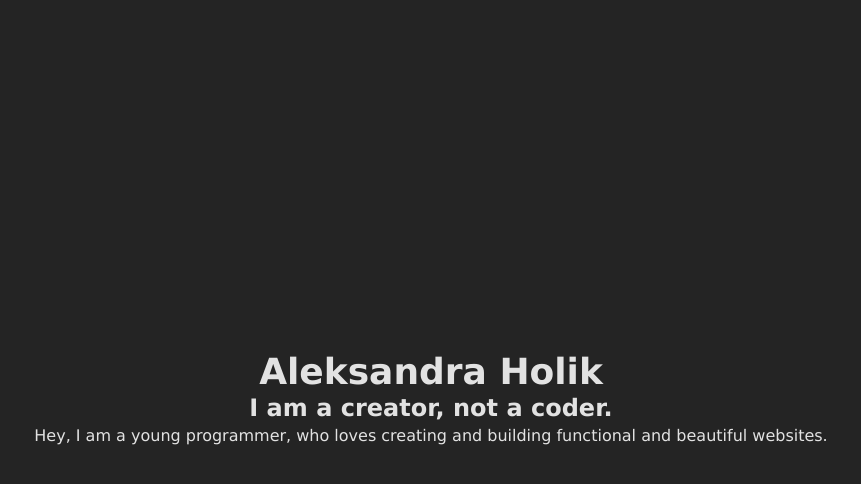
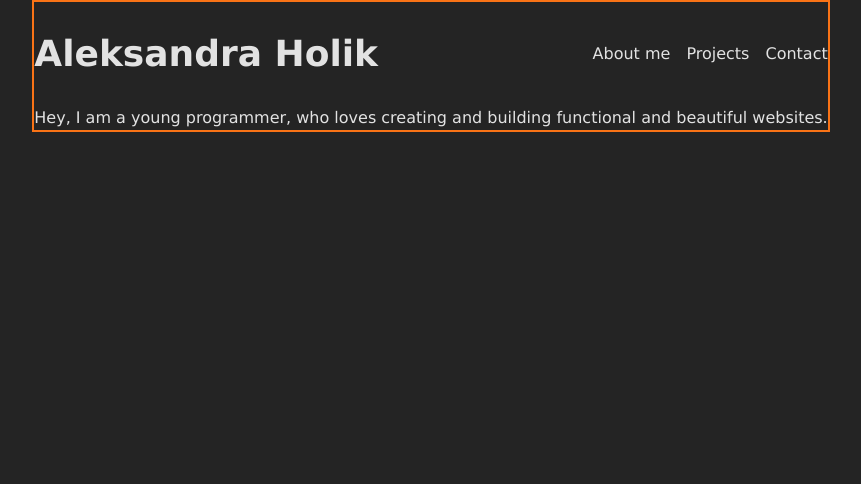
Before and after one commit to rarmand/portfolio, a React (Vite) app: page / in a window 1280 px wide. Shown: the top 484 px of the page, without its empty margins (209-1070 px from the left). Built offline with nearby package versions, Linux system fonts and the light colour scheme.

Commit message:
added menu to header

```diff
--- a/src/App.css
+++ b/src/App.css
@@ -1,10 +1,5 @@
-@tailwind base;
-@tailwind components;
-@tailwind utilities;
-
 #root {
   max-width: 1280px;
   margin: 0 auto;
-  padding: 2rem;
   text-align: center;
 }
--- a/src/App.tsx
+++ b/src/App.tsx
@@ -1,12 +1,10 @@
 import "./App.css";
+import Header from "./components/Header";
 
 function App() {
   return (
-    <>
-      <header>
-        <h1 className='text-4xl font-bold'>Aleksandra Holik</h1>
-        <h2 className='text-2xl font-semibold'>I am a creator, not a coder.</h2>
-      </header>
+    <div className='border-orange-500 border-2'>
+      <Header />
       <main>
         <p>
           Hey, I am a young programmer, who loves creating and building
@@ -14,7 +12,7 @@ function App() {
         </p>
       </main>
       <footer></footer>
-    </>
+    </div>
   );
 }
 
--- /dev/null
+++ b/src/components/Header.tsx
@@ -0,0 +1,22 @@
+function Header() {
+  return (
+    <header className='flex flex-row items-center justify-between py-8 '>
+      <h1 className='flex text-4xl font-bold'>Aleksandra Holik</h1>
+      <nav>
+        <ul className='flex flex-row gap-4'>
+          <li>
+            <a href='#about'>About me</a>
+          </li>
+          <li>
+            <a href='#projects'>Projects</a>
+          </li>
+          <li>
+            <a href='#contact'>Contact</a>
+          </li>
+        </ul>
+      </nav>
+    </header>
+  );
+}
+
+export default Header;
--- a/src/index.css
+++ b/src/index.css
@@ -19,7 +19,6 @@
 body {
   margin: 0;
   display: flex;
-  place-items: center;
   min-width: 320px;
   min-height: 100vh;
 }
```
